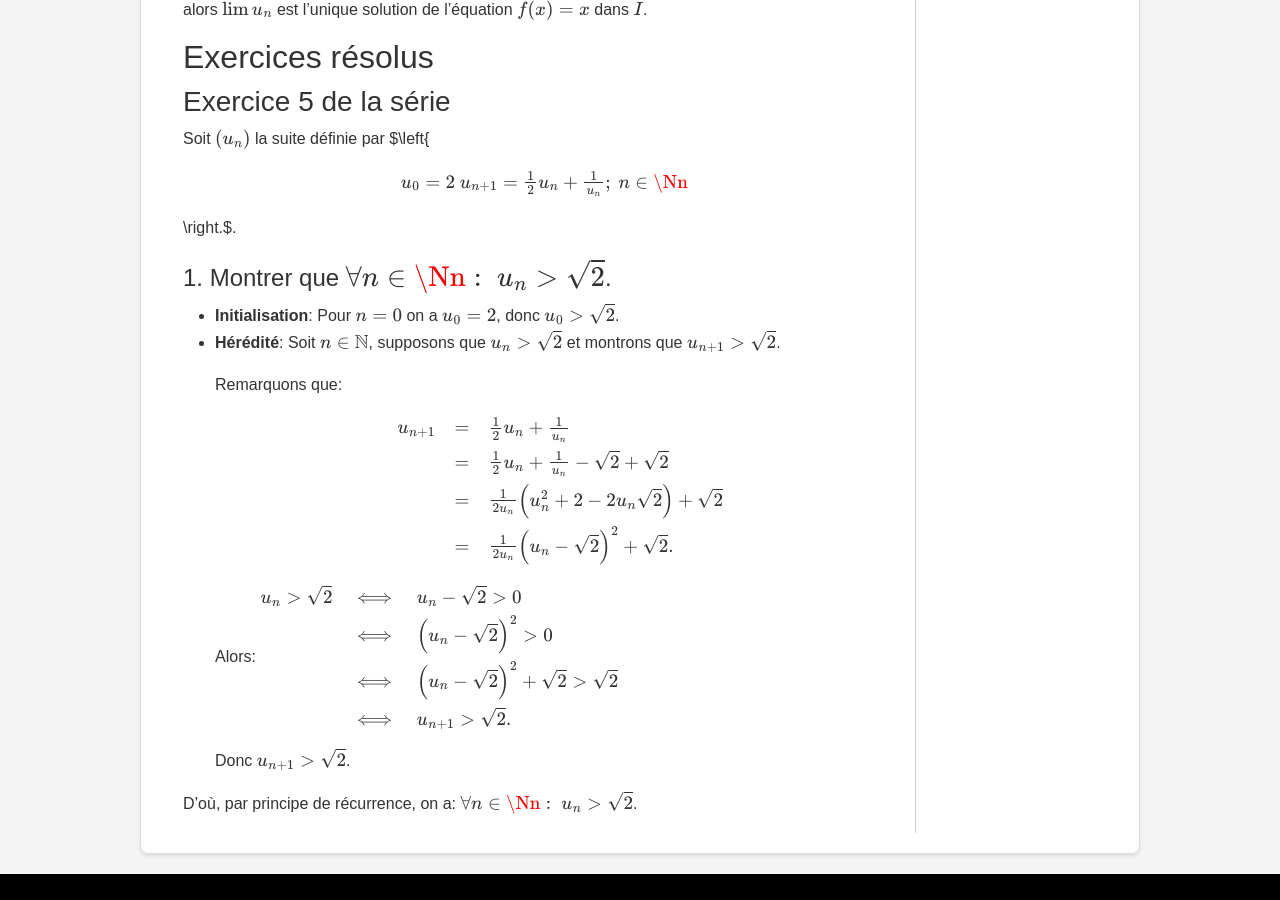
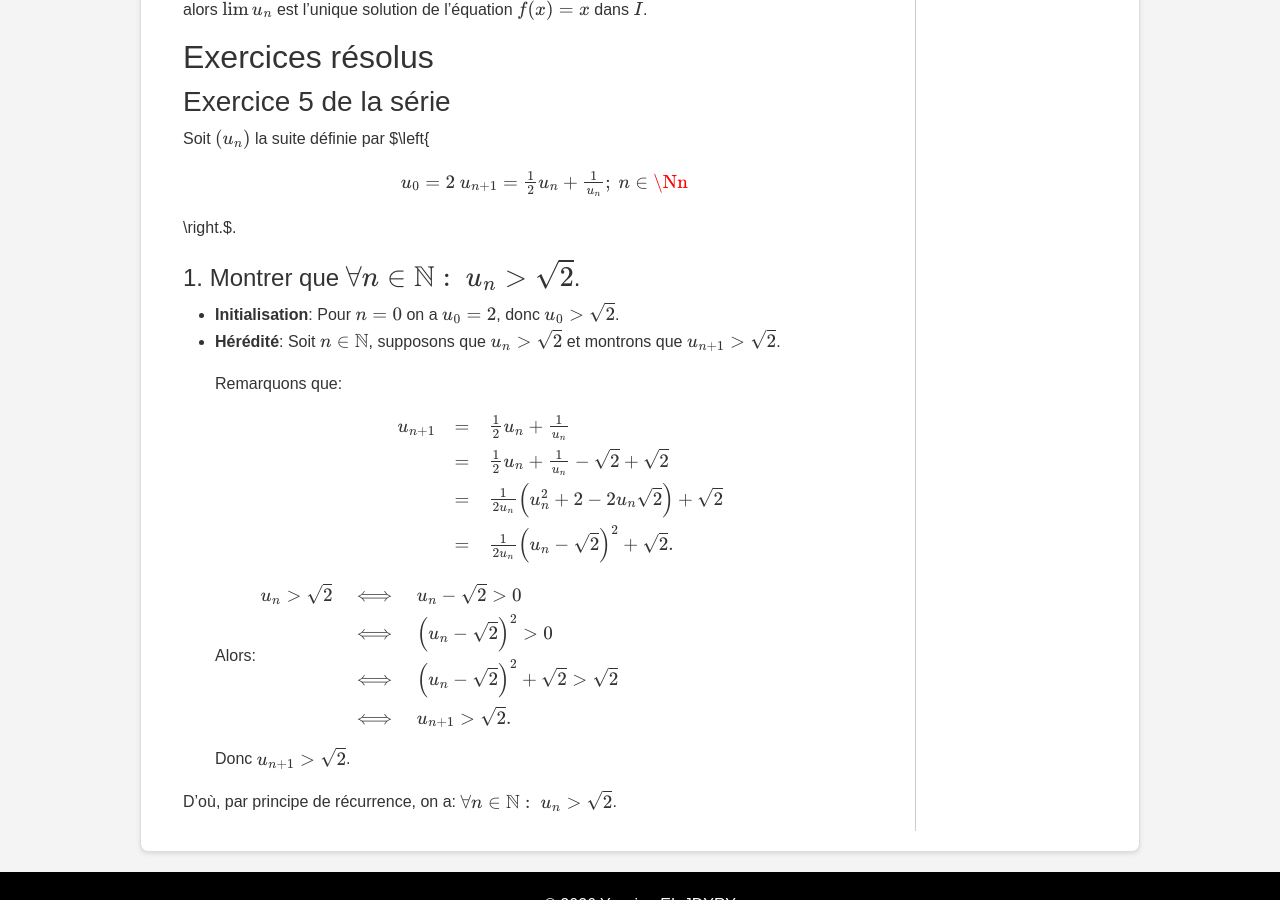
Before and after one commit to learninmath/learninmath.github.io, a Jekyll site: the page built from _2bpc/chapitre4.md, in a window 1280 px wide and 900 px high, scrolled down 3005 px. Built offline with Jekyll 4.4.1, drawn with Linux system fonts in a browser that asks for light colours.

Commit message:
v15.2.26

```diff
--- a/_2bpc/chapitre4.md
+++ b/_2bpc/chapitre4.md
@@ -132,7 +132,7 @@ alors $\lim u_n$ est l'unique solution de l'équation $f(x)=x$ dans $I$.
 Soit $(u_n)$ la suite définie par
 $\left\{\begin{array}{l} u_0=2 \\ u_{n+1}=\frac12u_n+\frac1{u_n};\ n\in\Nn \end{array}\right.$.
 
-#### 1. Montrer que $\forall n\in\Nn:\ u_n>\sqrt{2}$.
+#### 1. Montrer que $\forall n\in\mathbb{N}:\ u_n>\sqrt{2}$.
 
 * **Initialisation**: Pour $n=0$ on a $u_0=2$, donc $u_0>\sqrt{2}$.
 * **Hérédité**: Soit $n\in\mathbb{N}$, supposons que $u_n>\sqrt{2}$ et montrons que $u_{n+1}>\sqrt{2}$.
@@ -160,4 +160,4 @@ $\left\{\begin{array}{l} u_0=2 \\ u_{n+1}=\frac12u_n+\frac1{u_n};\ n\in\Nn \end{
 
   Donc $u_{n+1} > \sqrt{2}$.
 
-D'où, par principe de récurrence, on a: $\forall n\in\Nn:\ u_n>\sqrt{2}$.
+D'où, par principe de récurrence, on a: $\forall n\in\mathbb{N}:\ u_n>\sqrt{2}$.
```
